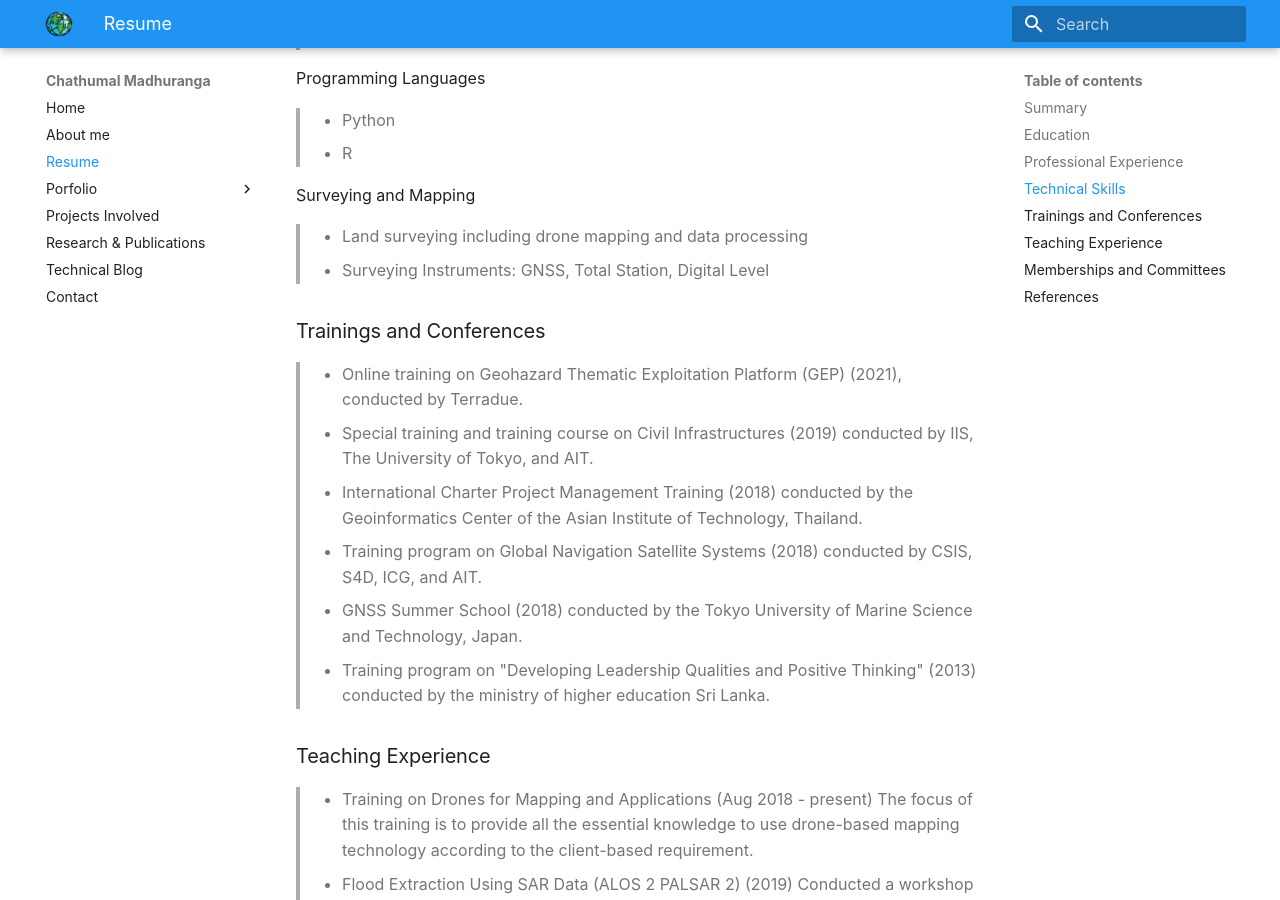
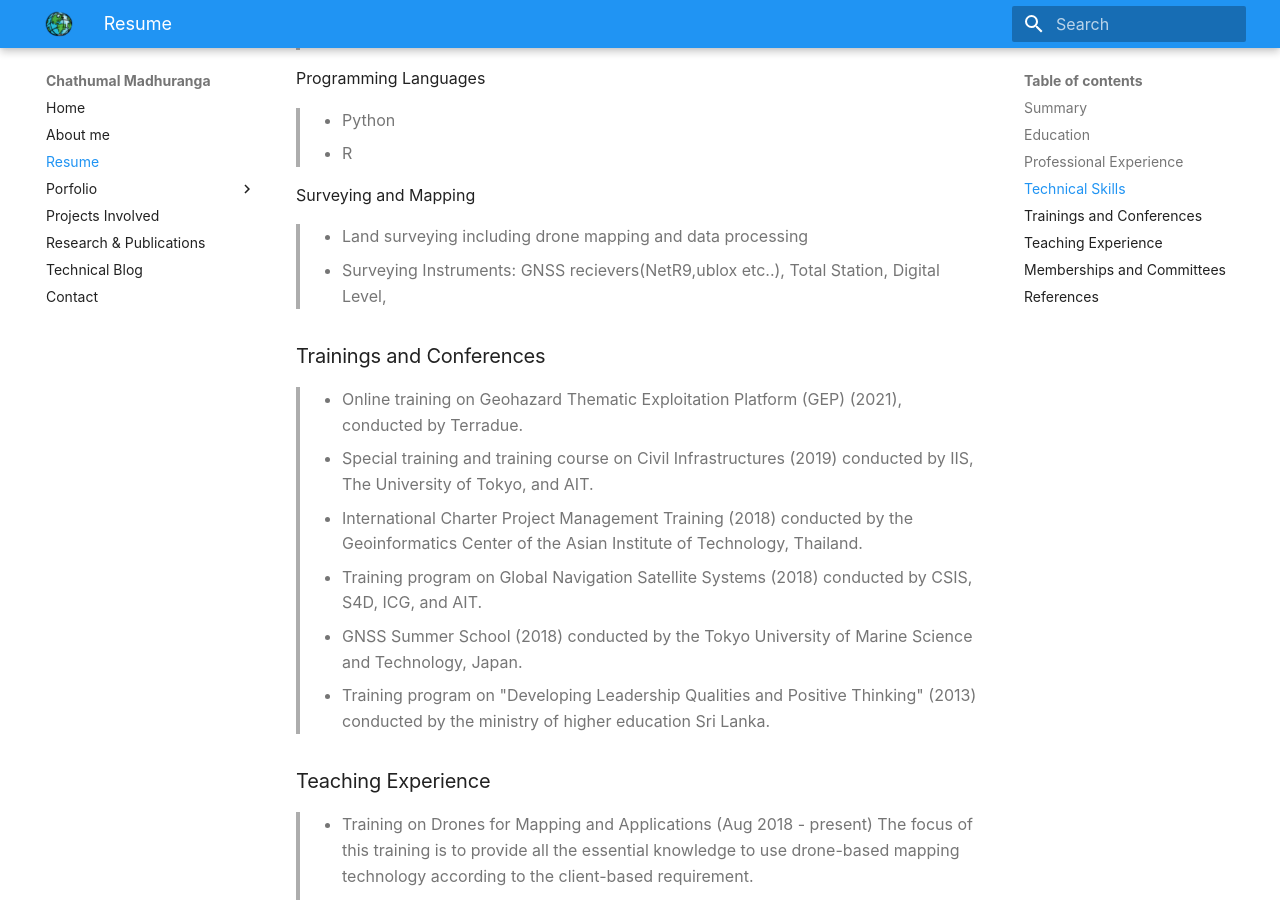
Before and after one commit to chathumal93/chathumal93.github.io, an MkDocs documentation site: the page built from docs/resume.md, in a window 1280 px wide and 900 px high, scrolled down 1538 px. Built offline with MkDocs 1.6.1 and Material for MkDocs 9.7.7, drawn with Linux system fonts in a browser that asks for light colours; some web fonts are replaced.

Commit message:
update resume

```diff
--- a/docs/resume.md
+++ b/docs/resume.md
@@ -52,7 +52,7 @@ Programming Languages
 
 Surveying and Mapping
 >- Land surveying including drone mapping and data processing
->- Surveying Instruments: GNSS, Total Station, Digital Level
+>- Surveying Instruments: GNSS recievers(NetR9,ublox etc..), Total Station, Digital Level,
 
 ### Trainings and Conferences
 >- Online training on Geohazard Thematic Exploitation Platform (GEP) (2021), conducted by Terradue.
```
